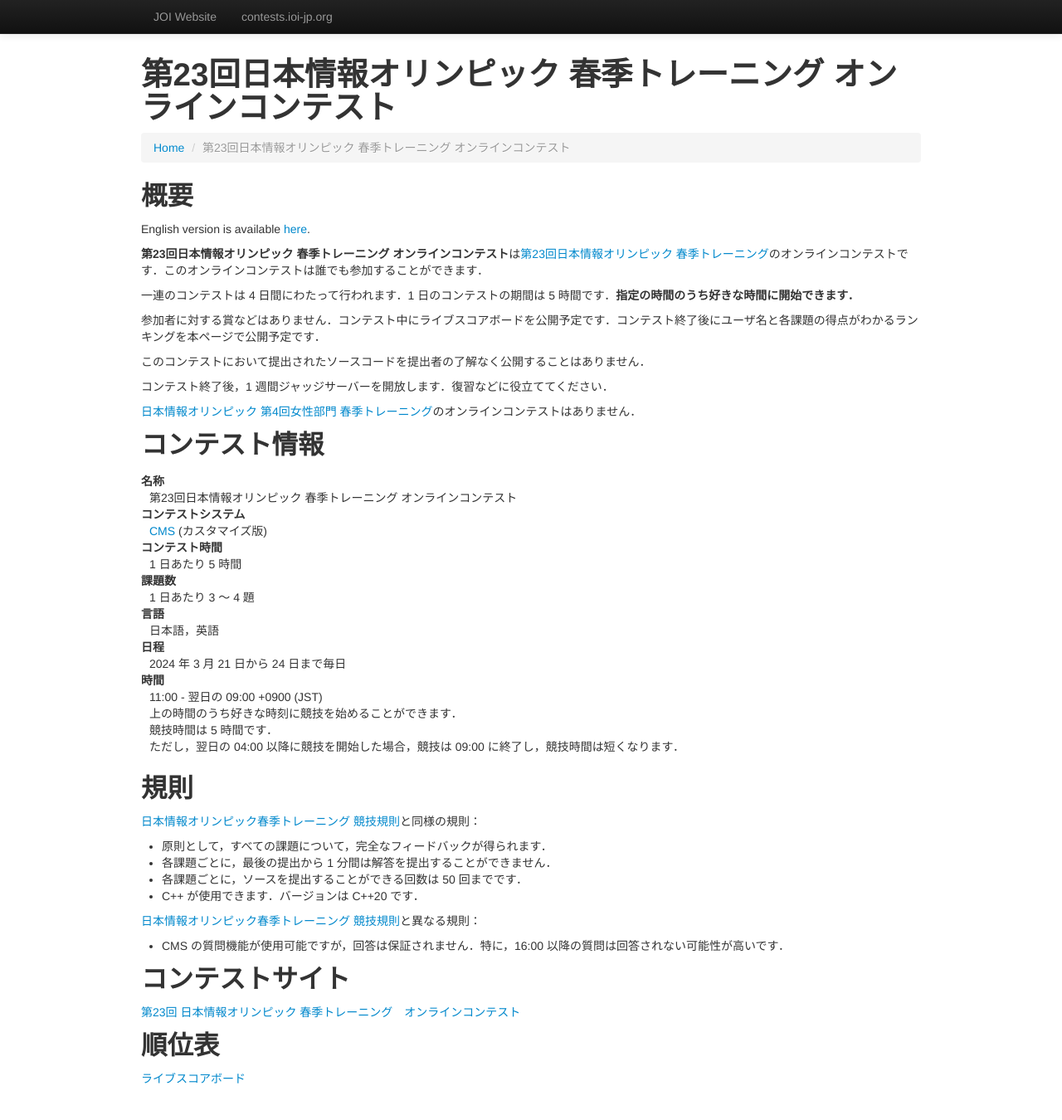
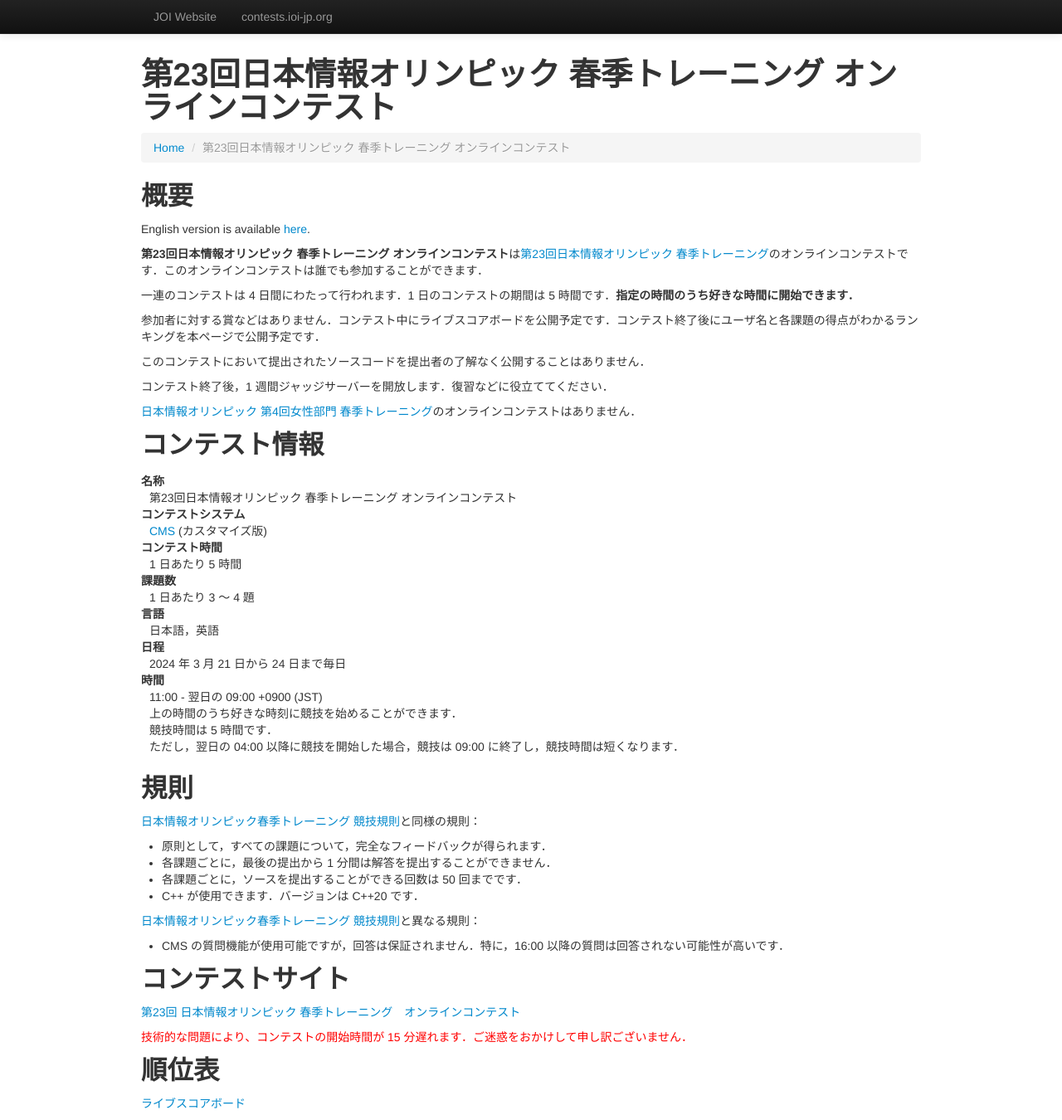
Before and after one commit to jcioi/joi-contests-site, a Jekyll site: the page built from joi-sp-2024/index.md, in a window 1280 px wide and 1350 px high. Shown: the whole window at 83% size. Built offline with Jekyll 4.4.1, drawn with Linux system fonts in a browser that asks for light colours.

```diff
--- a/joi-sp-2024/index.md
+++ b/joi-sp-2024/index.md
@@ -68,5 +68,7 @@ English version is available [here](./index-en.html).
 ## コンテストサイト
 [第23回 日本情報オリンピック 春季トレーニング　オンラインコンテスト](https://cms.ioi-jp.org/)
 
+<font color="red">技術的な問題により、コンテストの開始時間が 15 分遅れます．ご迷惑をおかけして申し訳ございません．</font>
+
 ## 順位表
 [ライブスコアボード](https://ranking.cms.ioi-jp.org)
```
Also changed, not shown: joi-sp-2024/index-en.md (+3 -0 lines).
